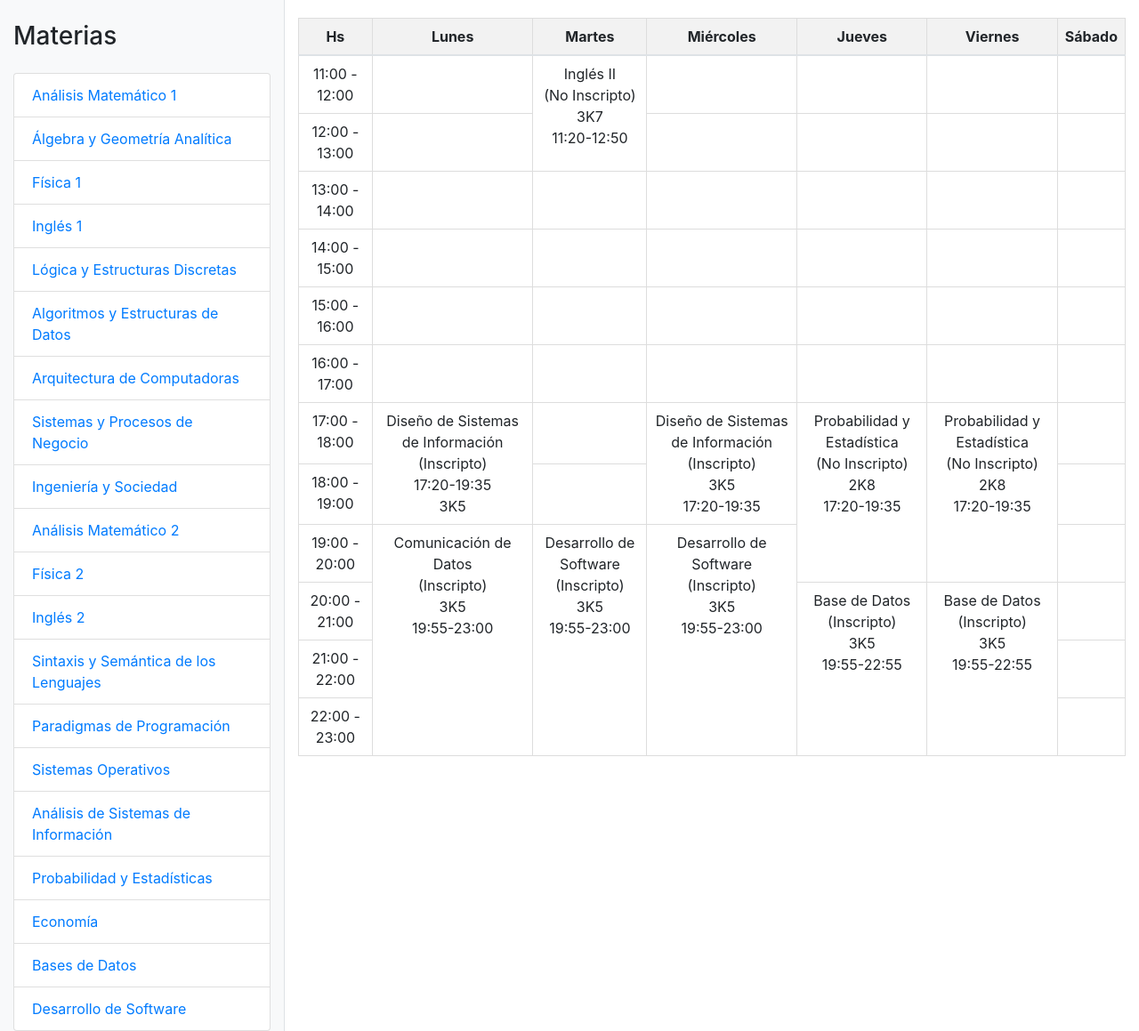
After one commit to ReynaTeodoro/GestorHorario, a Django app: template boot/main/templates/home/tabla.html in a window 1280 px wide. The commit adds this page. Shown: the whole page at 89% size. Run offline with Django 3.2, Linux system fonts and the light colour scheme; the template is opened without the code that fills it: values that come from a table or form of the project are taken from there, others are empty; data comes from the database, SQL or seed files in the repository; both versions use the stored data as it was after the commit; some libraries are stand-ins or nearby versions.

```diff
--- a/boot/main/models.py
+++ b/boot/main/models.py
@@ -16,6 +16,7 @@ class Modalidad(models.Model):
 class Materia(models.Model):
     regular = models.BooleanField(default=True)
     aprobado = models.BooleanField(default=True)
+    electiva = models.BooleanField(default=False)
     color = models.CharField(max_length=7, default='#000000')
     nivel = models.ForeignKey(Nivel, on_delete=models.CASCADE, related_name='materias', null=True, blank=True)
     nombre = models.CharField(max_length=200)
@@ -41,10 +42,27 @@ class Curso(models.Model):
     nombre = models.CharField( max_length=50)
 
     def __str__(self):
-        return f'{self.materia.nombre} '
+        return f'{self.nombre} - {self.materia.nombre}'
 
 class Horario(models.Model):
     curso = models.ForeignKey(Curso, on_delete=models.CASCADE, related_name='horarios', null=True, blank=True)
-    dia = models.CharField(max_length=200, null=True, blank=True)
+    modalidad = models.ForeignKey(Modalidad, on_delete=models.CASCADE, null=True, blank=True)
+    DIAS_SEMANA = [
+        ('LUN', 'Lunes'),
+        ('MAR', 'Martes'),
+        ('MIE', 'Miércoles'),
+        ('JUE', 'Jueves'),
+        ('VIE', 'Viernes'),
+        ('SAB', 'Sábado'),
+    ]
+
+    dia = models.CharField(
+        max_length=3,
+        choices=DIAS_SEMANA,
+        null=True,
+        blank=True
+    )
     hora_inicio = models.TimeField(null=True, blank=True)
     hora_fin = models.TimeField(null=True, blank=True)
+    def __str__(self):
+        return f'{self.dia} - {self.hora_inicio} - {self.hora_fin}'
--- /dev/null
+++ b/boot/main/templates/home/tabla.html
@@ -0,0 +1,222 @@
+<!DOCTYPE html>
+<html lang="en">
+<head>
+    <meta charset="UTF-8">
+    <meta name="viewport" content="width=device-width, initial-scale=1.0">
+    <title>Horario</title>
+    <link href="https://stackpath.bootstrapcdn.com/bootstrap/4.5.2/css/bootstrap.min.css" rel="stylesheet">
+    <style>
+        .schedule {
+            width: 100%;
+            margin: 20px auto;
+            border-collapse: collapse;
+        }
+        .schedule th, .schedule td {
+            border: 1px solid #ddd;
+            padding: 8px;
+            text-align: center;
+        }
+        .schedule th {
+            background-color: #f2f2f2;
+        }
+        .time-slot {
+            height: 100px;
+        }
+        .overlay {
+            display: none;
+            position: fixed;
+            top: 0;
+            left: 0;
+            width: 100%;
+            height: 100%;
+            background: rgba(227, 227, 227, 0.5);
+            z-index: 1000;
+            align-items: center;
+            justify-content: center;
+        }
+        .overlay-content {
+            background: #fff;
+            border-radius: 8px;
+            padding: 20px;
+            width: 80%;
+            max-width: 600px;
+        }
+        #close-overlay {
+            display: block;
+            margin: 0 auto 20px;
+            cursor: pointer;
+        }
+    </style>
+</head>
+<body>
+    <div class="container-fluid">
+        <div class="row">
+            <div class="col-md-3 bg-light border-right">
+                <h3 class="my-4">Materias</h3>
+                <ul id="materias-list" class="list-group">
+                    {% for materia in materias %}
+                        <li class="list-group-item">
+                            <a href="#" class="materia-link" data-id="{{ materia.id }}">{{ materia.nombre }}</a>
+                            <ul class="list-group mt-2 curso-container" id="materia-{{ materia.id }}" style="display: none;">
+                                {% for curso in materia.curso_set.all %}
+                                    <li class="list-group-item">
+                                        <strong>{{ curso.nombre }}</strong>
+                                        <ul class="list-group mt-2">
+                                            {% for horario in curso.horario_set.all %}
+                                                <li class="list-group-item">
+                                                    {{ horario.dia }}: {{ horario.hora_inicio }} - {{ horario.hora_fin }}
+                                                </li>
+                                            {% endfor %}
+                                        </ul>
+                                    </li>
+                                {% endfor %}
+                            </ul>
+                        </li>
+                    {% endfor %}
+                </ul>
+            </div>
+            <div class="col-md-9">
+                <table class="schedule table table-bordered">
+                    <thead>
+                        <tr>
+                            <th>Hs</th>
+                            <th>Lunes</th>
+                            <th>Martes</th>
+                            <th>Miércoles</th>
+                            <th>Jueves</th>
+                            <th>Viernes</th>
+                            <th>Sábado</th>
+                        </tr>
+                    </thead>
+                    <tbody>
+                        <tr>
+                            <td>11:00 - 12:00</td>
+                            <td></td>
+                            <td rowspan="2">Inglés II<br>(No Inscripto)<br>3K7<br>11:20-12:50</td>
+                            <td></td>
+                            <td></td>
+                            <td></td>
+                            <td></td>
+                        </tr>
+                        <tr>
+                            <td>12:00 - 13:00</td>
+                            <td></td>
+                            <td></td>
+                            <td></td>
+                            <td></td>
+                            <td></td>
+                        </tr>
+                        <tr>
+                            <td>13:00 - 14:00</td>
+                            <td></td>
+                            <td></td>
+                            <td></td>
+                            <td></td>
+                            <td></td>
+                            <td></td>
+                        </tr>
+                        <tr>
+                            <td>14:00 - 15:00</td>
+                            <td></td>
+                            <td></td>
+                            <td></td>
+                            <td></td>
+                            <td></td>
+                            <td></td>
+                        </tr>
+                        <tr>
+                            <td>15:00 - 16:00</td>
+                            <td></td>
+                            <td></td>
+                            <td></td>
+                            <td></td>
+                            <td></td>
+                            <td></td>
+                        </tr>
+                        <tr>
+                            <td>16:00 - 17:00</td>
+                            <td></td>
+                            <td></td>
+                            <td></td>
+                            <td></td>
+                            <td></td>
+                            <td></td>
+                        </tr>
+                        <tr>
+                            <td>17:00 - 18:00</td>
+                            <td rowspan="2">Diseño de Sistemas de Información<br>(Inscripto)<br>17:20-19:35<br>3K5</td>
+                            <td></td>
+                            <td rowspan="2">Diseño de Sistemas de Información<br>(Inscripto)<br>3K5<br>17:20-19:35</td>
+                            <td rowspan="3">Probabilidad y Estadística<br>(No Inscripto)<br>2K8<br>17:20-19:35</td>
+                            <td rowspan="3">Probabilidad y Estadística<br>(No Inscripto)<br>2K8<br>17:20-19:35</td>
+                            <td></td>
+                        </tr>
+                        <tr>
+                            <td>18:00 - 19:00</td>
+                            <td></td>
+                            <td></td>
+                        </tr>
+                        <tr>
+                            <td>19:00 - 20:00</td>
+                            <td rowspan="4">Comunicación de Datos<br>(Inscripto)<br>3K5<br>19:55-23:00</td>
+                            <td rowspan="4">Desarrollo de Software<br>(Inscripto)<br>3K5<br>19:55-23:00</td>
+                            <td rowspan="4">Desarrollo de Software<br>(Inscripto)<br>3K5<br>19:55-23:00</td>
+                            <td></td>
+                        </tr>
+                        <tr>
+                            <td>20:00 - 21:00</td>
+                            <td rowspan="3">Base de Datos<br>(Inscripto)<br>3K5<br>19:55-22:55</td>
+                            <td rowspan="3">Base de Datos<br>(Inscripto)<br>3K5<br>19:55-22:55</td>
+                            <td></td>
+                        </tr>
+                        <tr>
+                            <td>21:00 - 22:00</td>
+                            <td></td>
+                        </tr>
+                        <tr>
+                            <td>22:00 - 23:00</td>
+                            <td></td>
+                        </tr>
+                    </tbody>
+                </table>
+                <div class="overlay" id="overlay">
+                    <div class="overlay-content">
+                        <button id="close-overlay" class="btn btn-primary">Cerrar</button>
+                        <div id="overlay-cursos"></div>
+                    </div>
+                </div>
+            </div>
+        </div>
+    </div>
+
+<script>
+    document.addEventListener('DOMContentLoaded', () => {
+        const overlay = document.getElementById('overlay');
+        const overlayCursos = document.getElementById('overlay-cursos');
+        const closeOverlayBtn = document.getElementById('close-overlay');
+
+        document.querySelectorAll('.materia-link').forEach(link => {
+            link.addEventListener('click', async (event) => {
+                event.preventDefault();
+                const materiaId = link.getAttribute('data-id');
+                const container = document.getElementById('materia-' + materiaId);
+
+                // if (container.style.display === 'none') {
+                //     container.style.display = 'block';
+                // } else {
+                //     container.style.display = 'none';
+                // }
+
+                // Show overlay with course details
+                // overlayCursos.innerHTML = container.innerHTML;
+                // overlay.style.display = 'flex';
+            });
+        });
+
+        closeOverlayBtn.addEventListener('click', () => {
+            overlay.style.display = 'none';
+        });
+    });
+</script>
+</body>
+</html>
--- a/boot/main/urls.py
+++ b/boot/main/urls.py
@@ -3,5 +3,5 @@ from .views import home_view, cursos_view
 
 main_url_patters = [
     path('',home_view,name='home'),
-    path('api/cursos/<int:materia_id>/', cursos_view, name='cursos_view'),
+    path('cursos-y-horarios/<int:materia_id>/', cursos_view, name='cursos_view'),
 ]
```
Also changed, not shown: boot/main/admin.py (+11 -5 lines), boot/main/templates/home/home.html (+60 -167 lines), boot/main/views.py (+7 -6 lines), boot/db.sqlite3, boot/main/migrations/0009_materia_electiva.py (added), boot/main/migrations/0010_horario_modalidad.py (added), boot/main/migrations/0011_alter_horario_dia.py (added).
